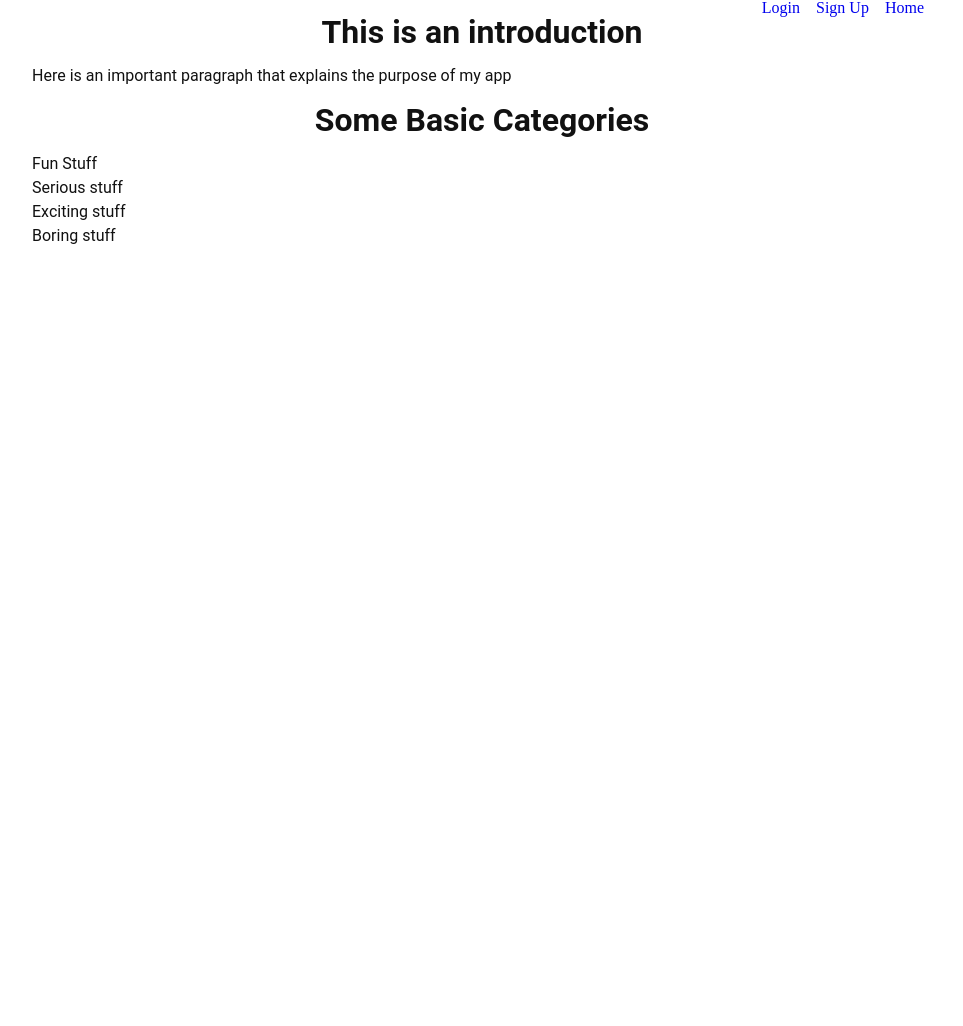
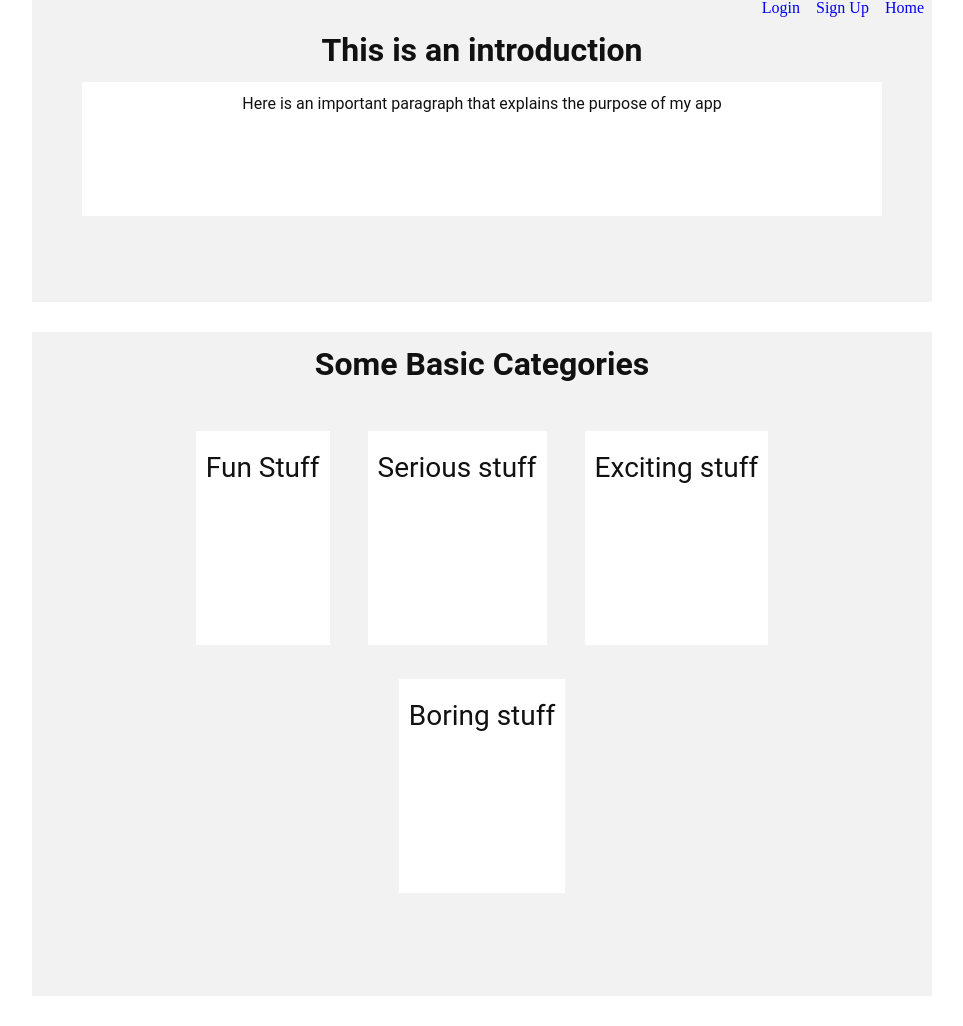
Before and after one commit to meslem-toufik-abdelrezak/3ish_haa, a PHP site: page / in a window 1280 px wide. Shown: the part 53-1079 px from the top of the page, without its empty margins (158-1121 px from the left). Before the commit the page ends 297 px from the top, so only its background shows below. Run offline with PHP 8.4, Linux system fonts and the light colour scheme.

Commit message:
styling the homepage "toshbih" in tutorial but not responsive

```diff
--- a/css/style.css
+++ b/css/style.css
@@ -25,6 +25,35 @@ h2 {
     font-size: 32px;
     padding: 20px 0;
     text-align: center;
+    background-color: #f2f2f2;
+}
+h3 {
+    font-weight: 400;
+    font-size: 28px;
+    padding: 15px 0;
+    text-align: center;
+}
+
+p {
+    background-color: white;
+    padding-top: 10px;
+    padding-bottom: 100px;
+}
+
+.index-intro,
+.index-categories-list {
+    text-align: center;
+    background-color: #f2f2f2;
+    padding: 18px 50px 86px;
+    box-sizing: border-box;
+    margin-bottom: 30px;
+}
+
+.index-categories-list div {
+    display: inline-block;
+    background-color: white;
+    padding: 10px 10px 150px;
+    margin: 17px;
 }
 
 ul {
```
